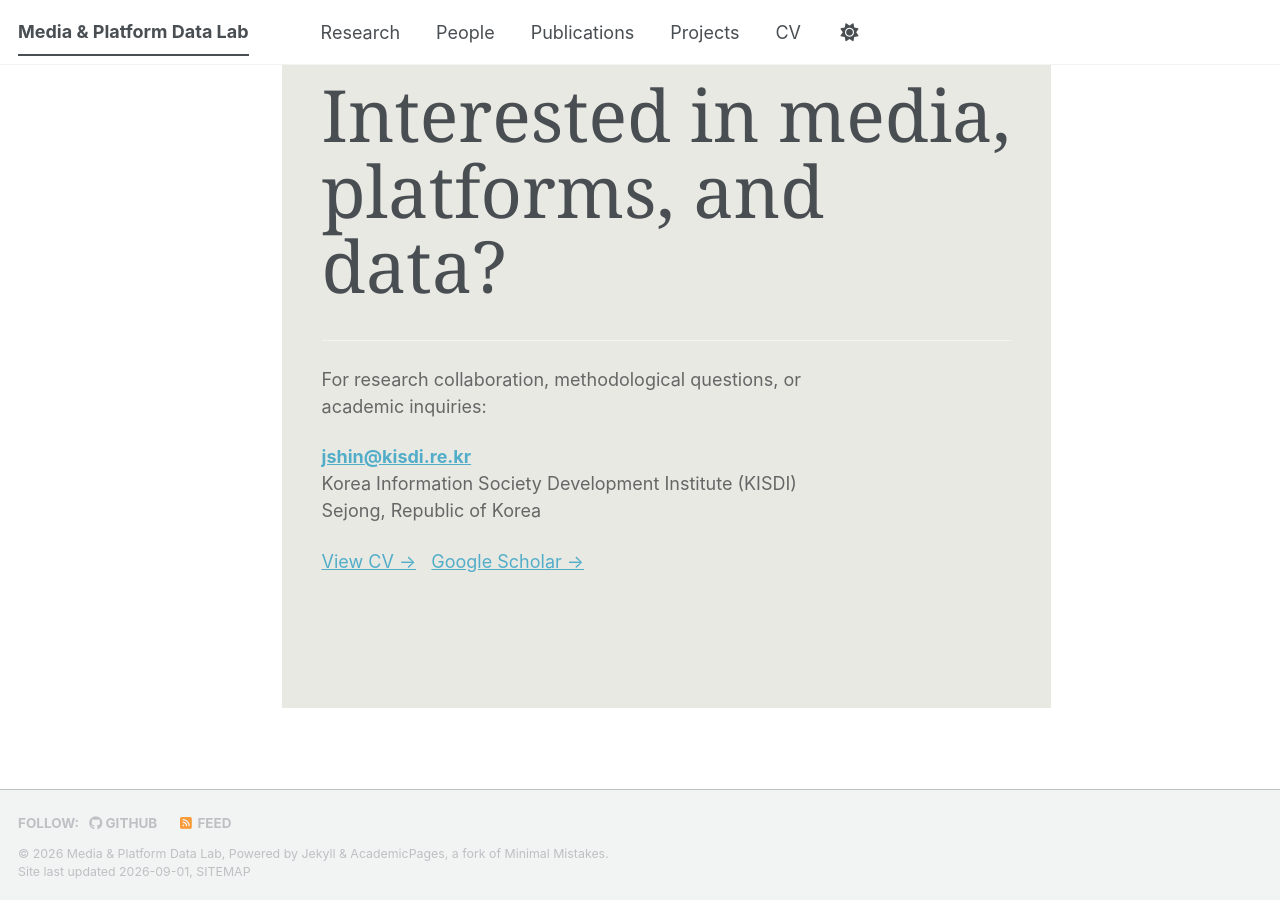
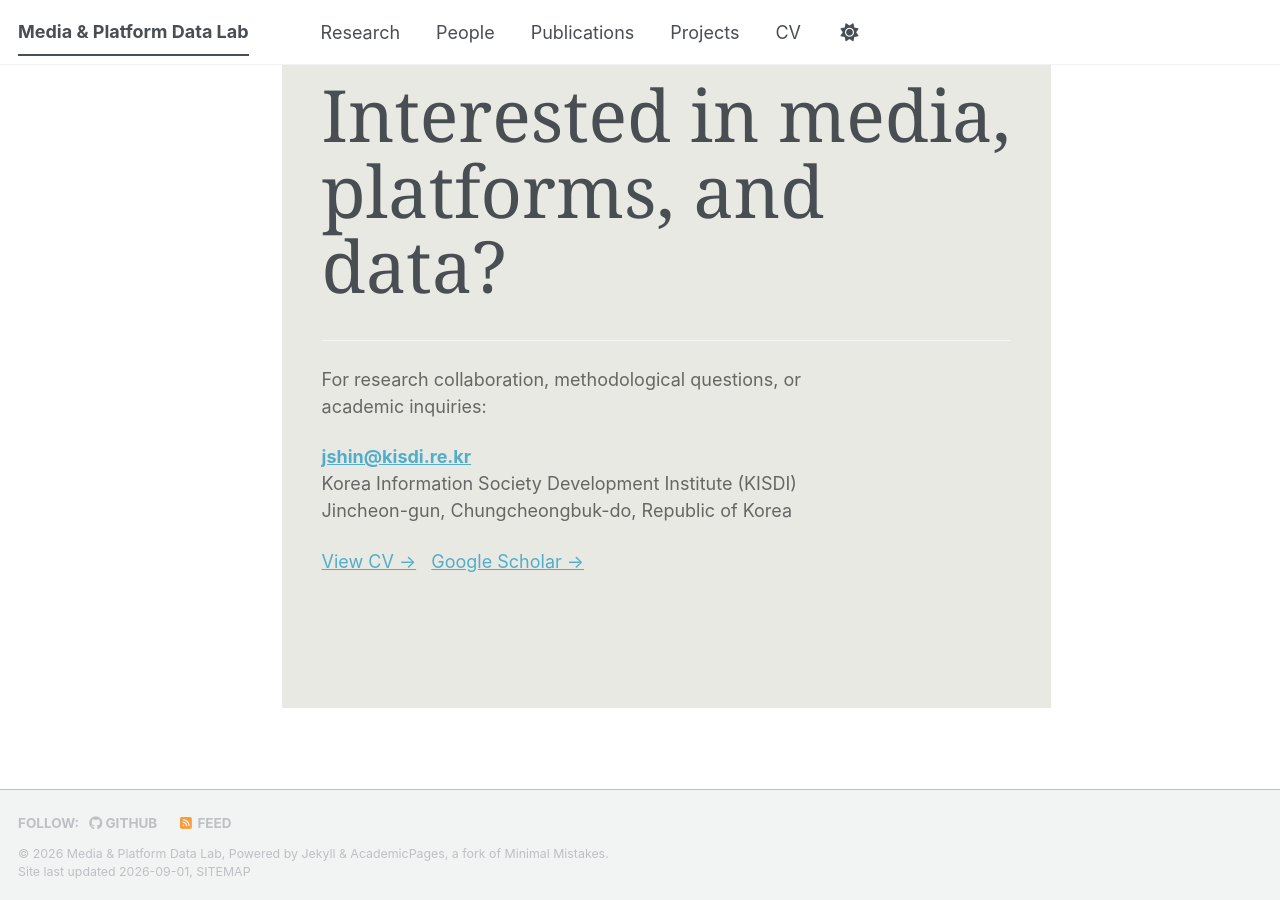
Before and after one commit to jshin4420/lab, a Jekyll site: the page built from _pages/about.md, in a window 1280 px wide and 900 px high, scrolled down 4270 px. Built offline with Jekyll 4.4.1, drawn with Linux system fonts in a browser that asks for light colours; a style sheet for code colours, icons or effects is not loaded.

Commit message:
Correct KISDI location on homepage contact section

```diff
--- a/_pages/about.md
+++ b/_pages/about.md
@@ -67,6 +67,6 @@ layout: single
   <div class="lab-section-label">CONTACT</div>
   <h2>Interested in media,<br>platforms, and data?</h2>
   <p>For research collaboration, methodological questions, or academic inquiries:</p>
-  <p><strong><a href="mailto:jshin@kisdi.re.kr">jshin@kisdi.re.kr</a></strong><br>Korea Information Society Development Institute (KISDI)<br>Sejong, Republic of Korea</p>
+  <p><strong><a href="mailto:jshin@kisdi.re.kr">jshin@kisdi.re.kr</a></strong><br>Korea Information Society Development Institute (KISDI)<br>Jincheon-gun, Chungcheongbuk-do, Republic of Korea</p>
   <p><a class="lab-text-link" href="{{ '/cv/' | relative_url }}">View CV →</a> &nbsp; <a class="lab-text-link" href="https://scholar.google.com/citations?user=8pgRFKoAAAAJ&amp;hl=en">Google Scholar →</a></p>
 </section>
```
